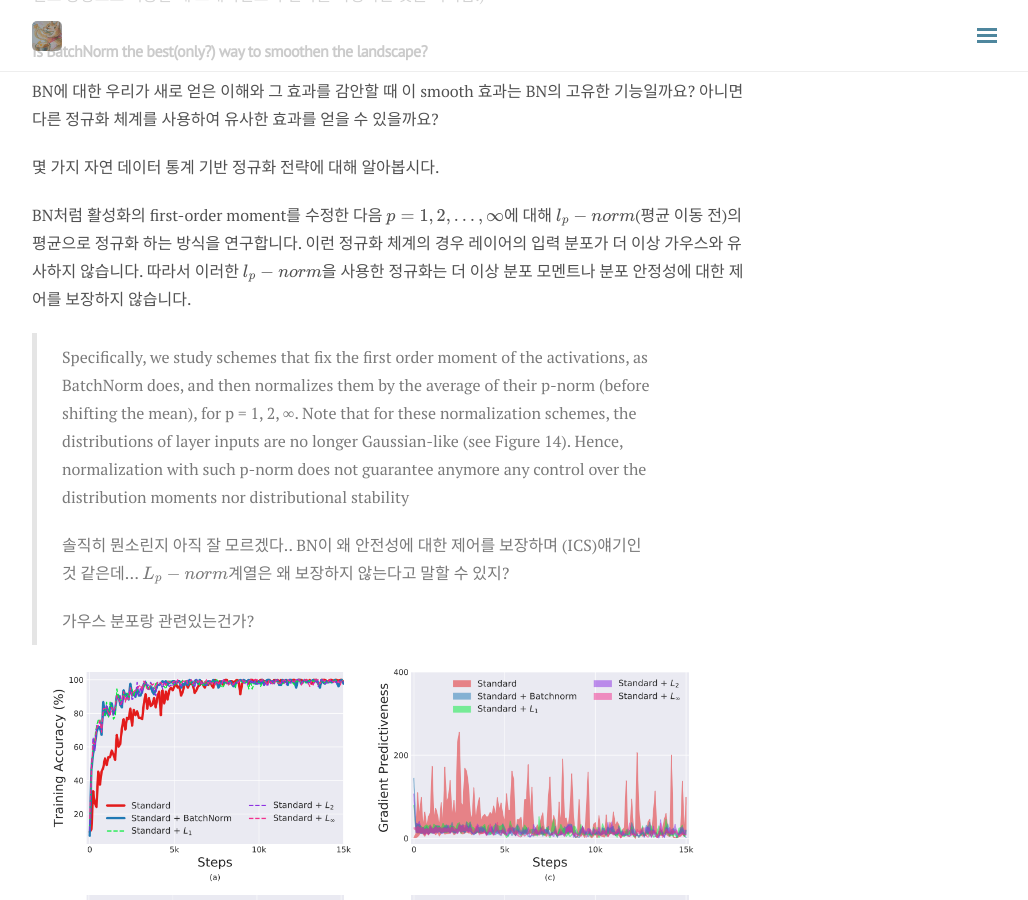
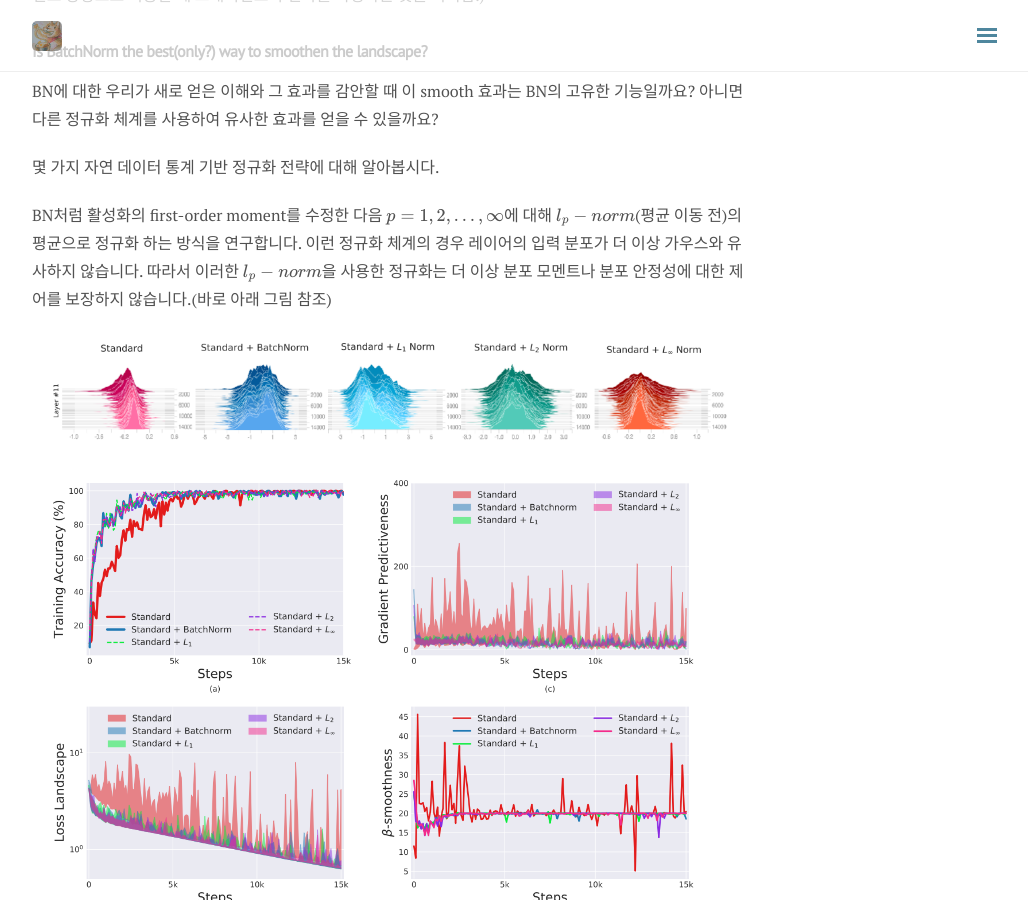
Before and after one commit to del-luna/del-luna.github.io, a Jekyll site: the page built from _posts/2020-10-21-hdbn-post.md, in a window 1280 px wide and 900 px high, scrolled down 7165 px. Shown: the whole window, without its empty margins (248-1276 px from the left). Built offline with Jekyll 4.4.1, drawn with Linux system fonts in a browser that asks for light colours; nearby versions of some CDN libraries; formulas are drawn with MathJax 3; comment, search, counter and statistics services are not loaded; some of the changed text lies outside the part shown.

Commit message:
update bn

```diff
--- a/_posts/2020-10-21-hdbn-post.md
+++ b/_posts/2020-10-21-hdbn-post.md
@@ -211,13 +211,11 @@ BN에 대한 우리가 새로 얻은 이해와 그 효과를 감안할 때 이 s
 
 몇 가지 자연 데이터 통계 기반 정규화 전략에 대해 알아봅시다.
 
-BN처럼 활성화의 first-order moment를 수정한 다음 $p=1,2,...,\infty$에 대해 $l_p-norm$(평균 이동 전)의 평균으로 정규화 하는 방식을 연구합니다. 이런 정규화 체계의 경우 레이어의 입력 분포가 더 이상 가우스와 유사하지 않습니다. 따라서 이러한 $l_p-norm$을 사용한 정규화는 더 이상 분포 모멘트나 분포 안정성에 대한 제어를 보장하지 않습니다.
+BN처럼 활성화의 first-order moment를 수정한 다음 $p=1,2,...,\infty$에 대해 $l_p-norm$(평균 이동 전)의 평균으로 정규화 하는 방식을 연구합니다. 이런 정규화 체계의 경우 레이어의 입력 분포가 더 이상 가우스와 유사하지 않습니다. 따라서 이러한 $l_p-norm$을 사용한 정규화는 더 이상 분포 모멘트나 분포 안정성에 대한 제어를 보장하지 않습니다.(바로 아래 그림 참조)
 
->  Specifically, we study schemes that fix the first order moment of the activations, as BatchNorm does, and then normalizes them by the average of their p-norm (before shifting the mean), for p = 1, 2, ∞. Note that for these normalization schemes, the distributions of layer inputs are no longer Gaussian-like (see Figure 14). Hence, normalization with such p-norm does not guarantee anymore any control over the distribution moments nor distributional stability
->
-> 솔직히 뭔소린지 아직 잘 모르겠다.. BN이 왜 안전성에 대한 제어를 보장하며 (ICS)얘기인 것 같은데... $L_p-norm$계열은 왜 보장하지 않는다고 말할 수 있지?
->
-> 가우스 분포랑 관련있는건가?
+<img src = "https://py-tonic.github.io/images/hdbn/14.png">
+
+
 
 <img src = "https://py-tonic.github.io/images/hdbn/11.png">
 
@@ -301,6 +299,6 @@ $$(\nabla_{y_j}\hat{\mathcal L})^T \frac{\partial \hat{\mathcal L}}{\partial y_j
 
 > 로스의 헤시안이 바운딩이 되는 것으로 증명함.
 >
-> 헤시안의 컴포넌트에 따라 더 볼록, 덜 볼록 이 되니까 이게 바운디드 되면 기울기가 좀 더 예측 가능해지지 않을까..?
+> 러프하게 말하면 모든 헤시안의 엔트리가 BN적용 후에 더 작아지므로 smooth한 효과가 있다고 할 수 있음
 >
 > 아무튼 바운딩 되면 스텝을 좀 더 크게 줄 수 있음(그래디언트의 예측 가능성 증가, 즉 이 방향으로 가도 된다는 신뢰도 증가..?)
```
Also changed, not shown: _posts/2020-02-11-BatchNormalization-post.md (+5 -0 lines), images/hdbn/14.png (added).
